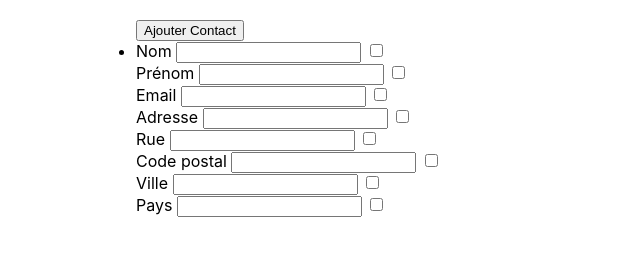
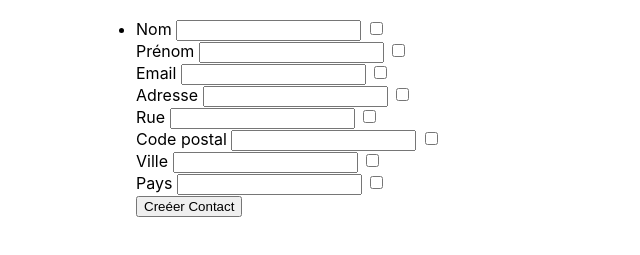
Before and after one commit to wkrams/Contacts_project_Mohammad_Kenny_Lehlal, an Electron app: page contactsList/src/contact.html in a window 800 px wide. Shown: the part 95-350 px from the top of the page, without its empty margins (0-640 px from the left). Drawn offline with Linux system fonts and the light colour scheme.

Commit message:
rename button

```diff
--- a/contactsList/src/contact.html
+++ b/contactsList/src/contact.html
@@ -12,7 +12,7 @@
       <h1>Créer un contact</h1>
       <form action="">
       <ul id="contact-list">
-        <button id="btn-add-contact" type="submit">Ajouter Contact</button>
+
 
         <li class="contact-list-item">
 
@@ -61,6 +61,7 @@
 
 
         </li>
+        <button id="btn-create-contact" type="submit">Creéer Contact</button>
       </ul>
     </form>
     </div>
```
